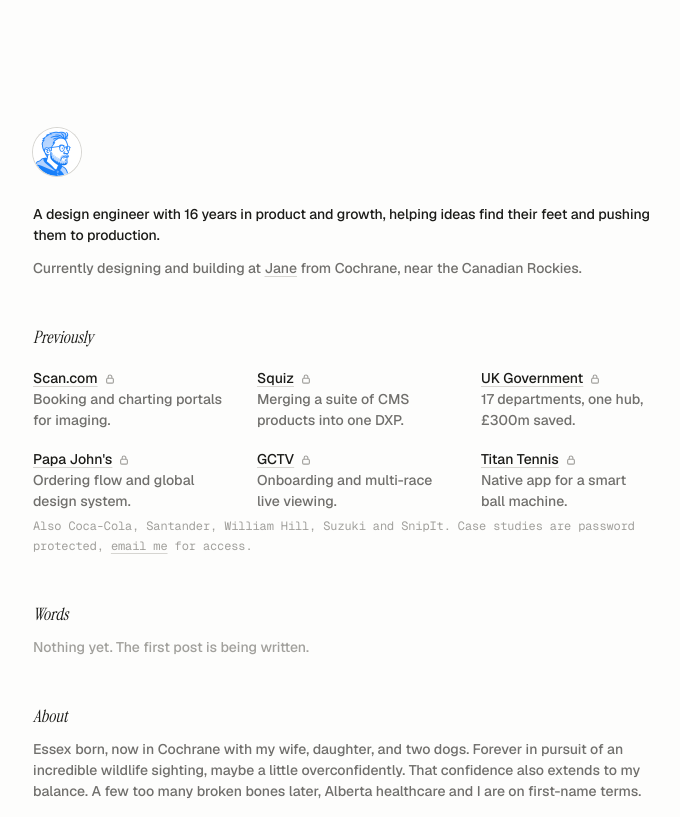
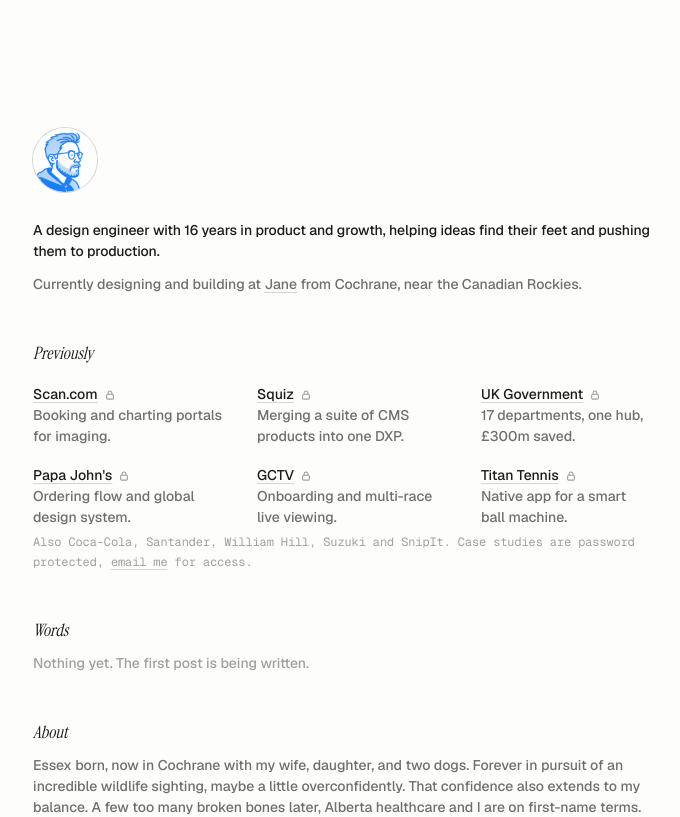
Before and after one commit to elliot-rylands/2026-Q3-Portfolio, a Next.js app: page / in a window 1280 px wide. Shown: the top 817 px of the page, without its empty margins (287-967 px from the left). Built offline with nearby package versions, Linux system fonts and the light colour scheme.

Commit message:
Enlarge avatar to 64px
Co-Authored-By: Claude Opus 5.5 <noreply@anthropic.com>
Claude-Session: https://claude.ai/code/session_01KdoiH8mDAeyEcUw3XcwFzH

```diff
--- a/app/globals.css
+++ b/app/globals.css
@@ -189,5 +189,5 @@ h1, h2 { font-size: 14px; line-height: 21px; }
 .lead { color: var(--strong); letter-spacing: -0.005em; }
 h2.label { font-size: 17px; line-height: 21px; }
 .note, footer, .clock-wrap { font-size: 12px; font-weight: 400; }
-.avatar { width: 48px; height: 48px; }
+.avatar { width: 64px; height: 64px; }
 .grid6 { gap: 18px 32px; }
--- a/app/page.tsx
+++ b/app/page.tsx
@@ -18,7 +18,7 @@ export default function Home() {
       <article>
         <div className="prose">
           <h1 data-animate className="avatar-heading">
-            <Image src="/elliot.png" alt="" width={48} height={48} priority className="avatar" />
+            <Image src="/elliot.png" alt="" width={64} height={64} priority className="avatar" />
             <span className="sr-only">{site.name}</span>
           </h1>
           <p className="lead" data-animate style={{ "--stagger": 1 } as React.CSSProperties}>
```
